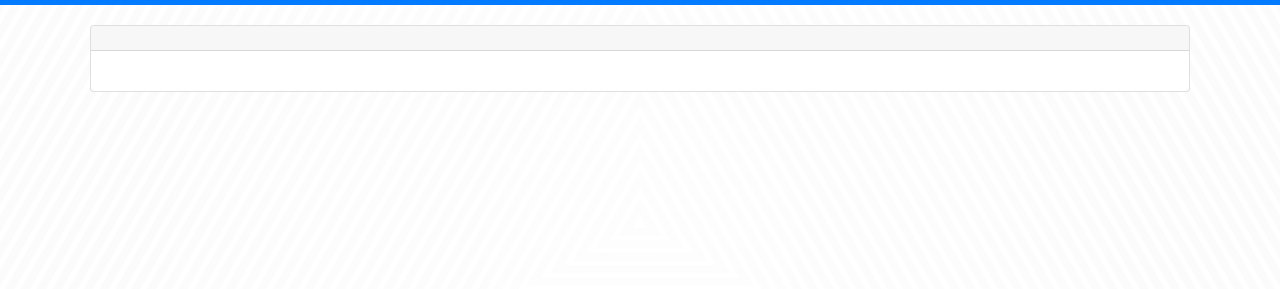
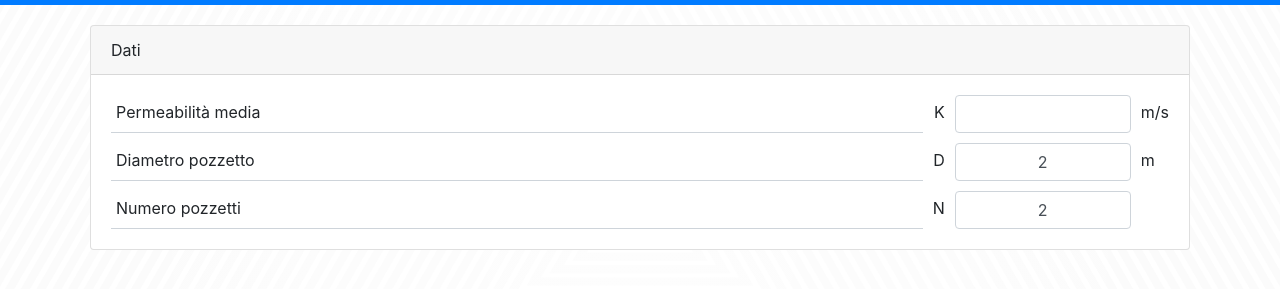
Before and after one commit to voidthevillain/geoapp_pozzi_disperdenti, a plain HTML site: page src/index.html in a window 1280 px wide. Shown: the part 59-348 px from the top of the page. Drawn offline with nearby package versions, Linux system fonts and the light colour scheme.

Commit message:
add first input fields

```diff
--- a/src/index.html
+++ b/src/index.html
@@ -58,8 +58,23 @@
     <div class="container">
       <!-- #region input card -->
       <div class="card card-input">
-        <div class="card-header card-header-input"></div>
-        <div class="card-body card-body-input"></div>
+        <div class="card-header card-header-input">Dati</div>
+        <div class="card-body card-body-input">
+          <span class="span-parameter">Permeabilità media</span>
+          <span class="span-symbol">K</span>
+          <input type="text" id="k" class="input-value form-control text-center" value="">
+          <span class="span-unit">m/s</span>
+
+          <span class="span-parameter">Diametro pozzetto</span>
+          <span class="span-symbol">D</span>
+          <input type="text" id="d" class="input-value form-control text-center" value="2">
+          <span class="span-unit">m</span>
+
+          <span class="span-parameter">Numero pozzetti</span>
+          <span class="span-symbol">N</span>
+          <input type="text" id="n" class="input-value form-control text-center" value="2">
+          <span class="span-unit"></span>
+        </div>
       </div>
       <!-- #endregion -->
     </div>
```
